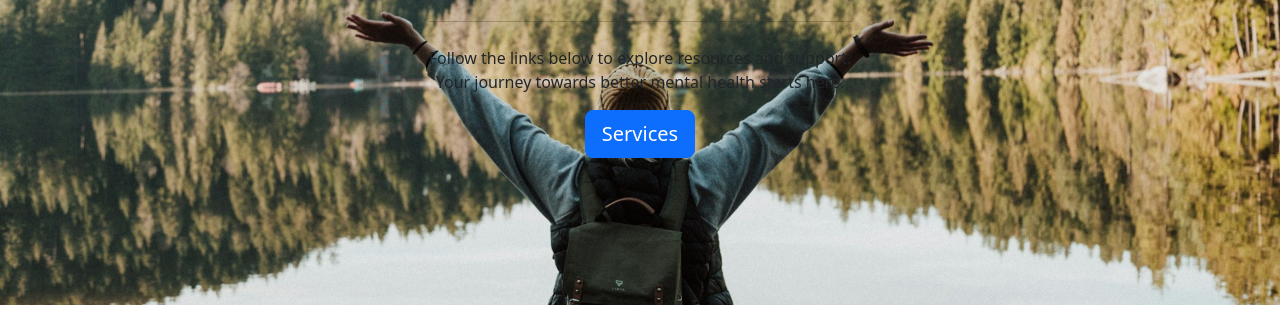
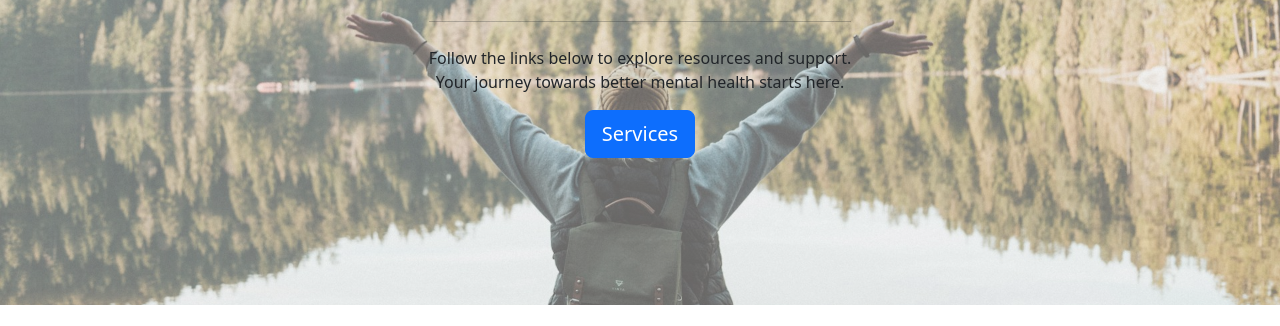
Before and after one commit to jonniecumming/mental-health-awareness, a plain HTML site: page index.html in a window 1280 px wide. Shown: the part 295-621 px from the top of the page. Drawn offline with nearby package versions, Linux system fonts and the light colour scheme; a web font is replaced by a local one.

Commit message:
Re-implement opacity for hero image after changing image path

```diff
--- a/assets/css/style.css
+++ b/assets/css/style.css
@@ -2,8 +2,7 @@
 /* Hero section */
 
 .hero-image {
-    background-image: linear-gradient(rgba(255, 255, 255, 0.4), rgba(255, 255, 255, 0.4));
-    background: url('../images/hero.jpg');
+    background: linear-gradient(rgba(255, 255, 255, 0.4), rgba(255, 255, 255, 0.4)), url('../images/hero.jpg');
     background-size: cover;
     background-position: center;
     height: 600px;
```
